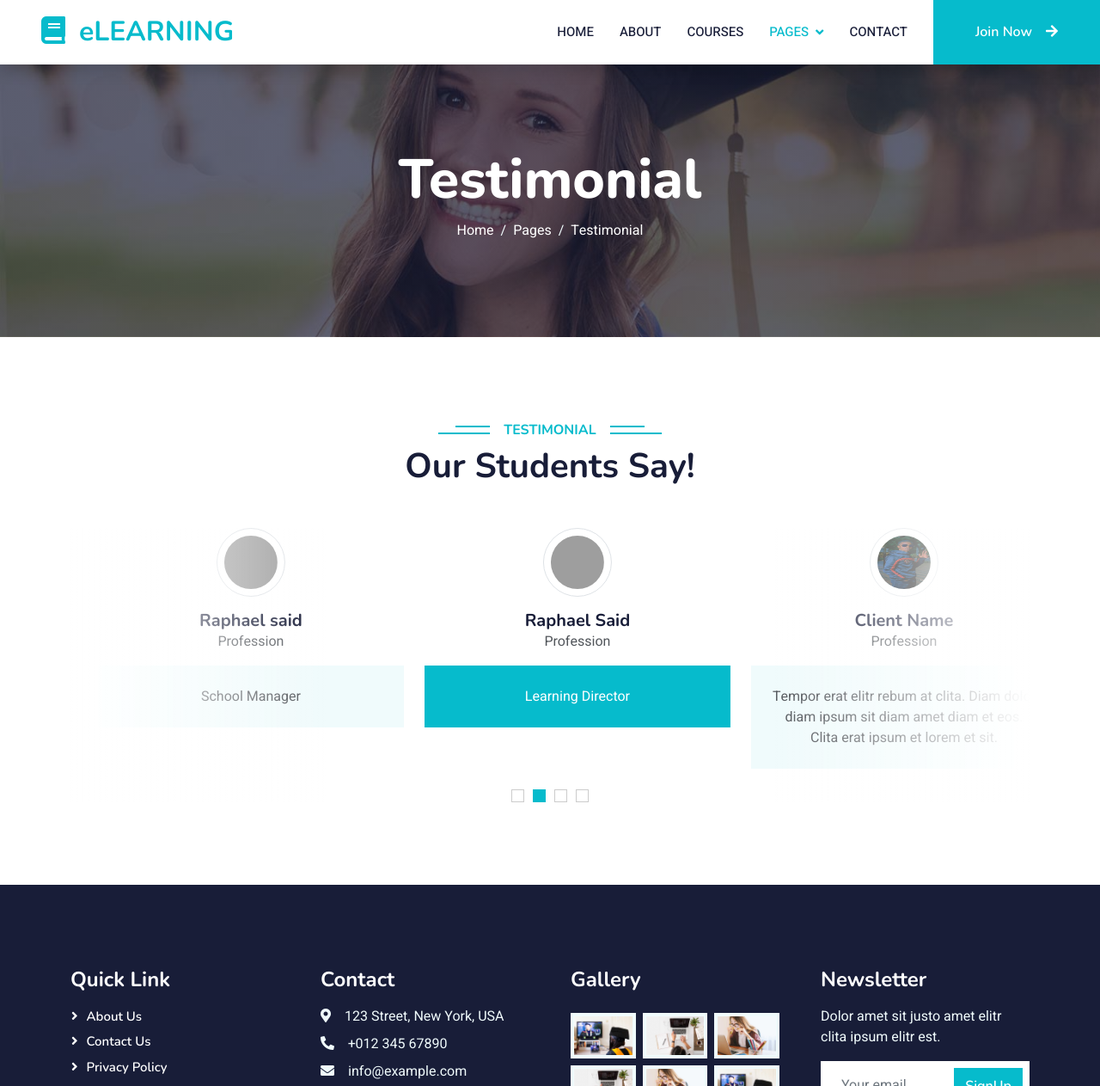
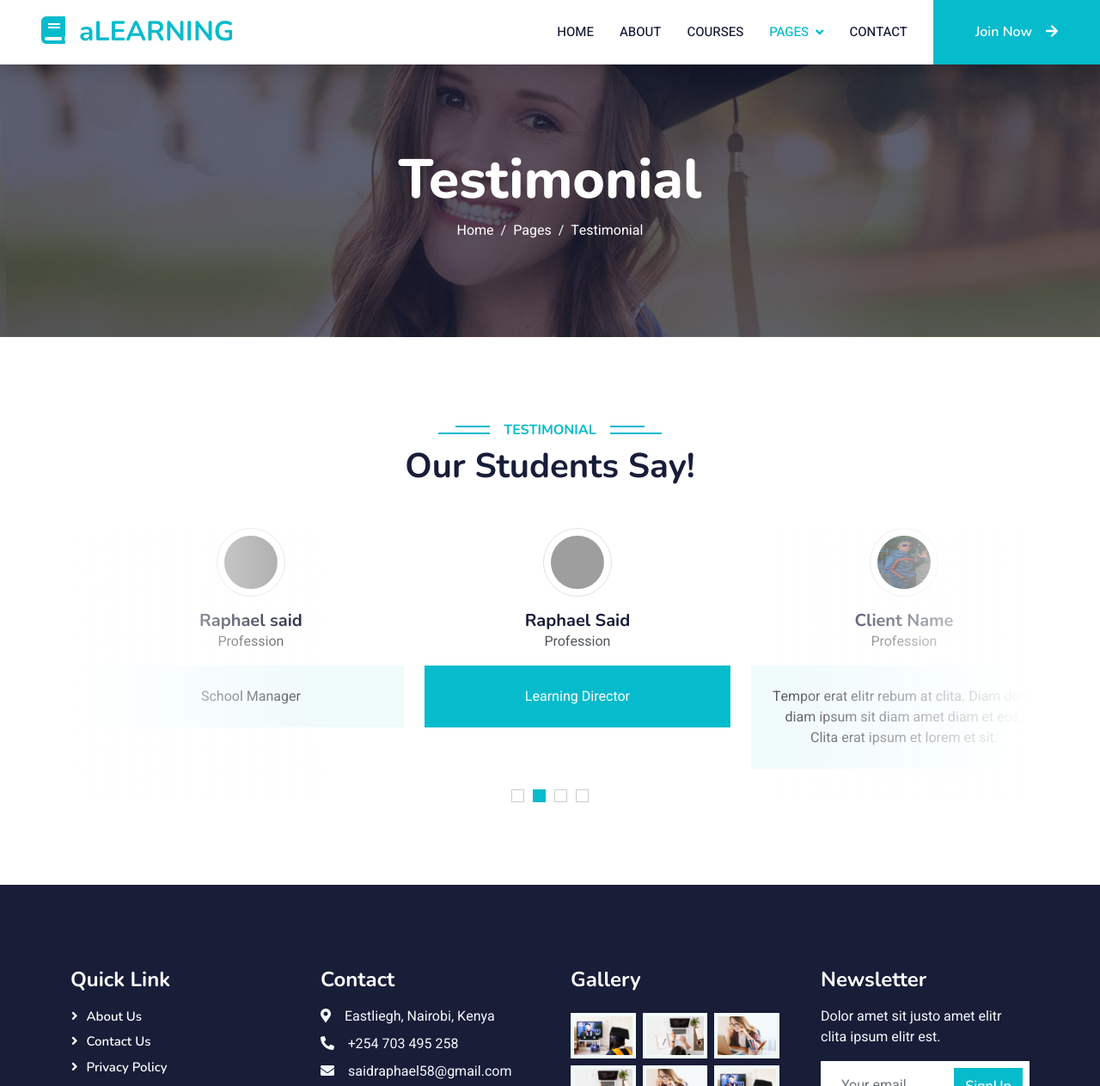
Before and after one commit to RobinTdev/LEARNINGFILE, a plain HTML site: page testimonial.html in a window 1280 px wide. Shown: the top 1263 px of the page at 86% size. Drawn offline with nearby package versions, Linux system fonts and the light colour scheme; grey boxes are pictures that could not be loaded.

Commit message:
Update testimonial.html

```diff
--- a/testimonial.html
+++ b/testimonial.html
@@ -44,7 +44,7 @@
     <!-- Navbar Start -->
     <nav class="navbar navbar-expand-lg bg-white navbar-light shadow sticky-top p-0">
         <a href="index.html" class="navbar-brand d-flex align-items-center px-4 px-lg-5">
-            <h2 class="m-0 text-primary"><i class="fa fa-book me-3"></i>eLEARNING</h2>
+            <h2 class="m-0 text-primary"><i class="fa fa-book me-3"></i>aLEARNING</h2>
         </a>
         <button type="button" class="navbar-toggler me-4" data-bs-toggle="collapse" data-bs-target="#navbarCollapse">
             <span class="navbar-toggler-icon"></span>
@@ -150,9 +150,9 @@
                 </div>
                 <div class="col-lg-3 col-md-6">
                     <h4 class="text-white mb-3">Contact</h4>
-                    <p class="mb-2"><i class="fa fa-map-marker-alt me-3"></i>123 Street, New York, USA</p>
-                    <p class="mb-2"><i class="fa fa-phone-alt me-3"></i>+012 345 67890</p>
-                    <p class="mb-2"><i class="fa fa-envelope me-3"></i>info@example.com</p>
+                    <p class="mb-2"><i class="fa fa-map-marker-alt me-3"></i>Eastliegh, Nairobi, Kenya</p>
+                    <p class="mb-2"><i class="fa fa-phone-alt me-3"></i>+254 703 495 258</p>
+                    <p class="mb-2"><i class="fa fa-envelope me-3"></i>saidraphael58@gmail.com</p>
                     <div class="d-flex pt-2">
                         <a class="btn btn-outline-light btn-social" href=""><i class="fab fa-twitter"></i></a>
                         <a class="btn btn-outline-light btn-social" href=""><i class="fab fa-facebook-f"></i></a>
```
